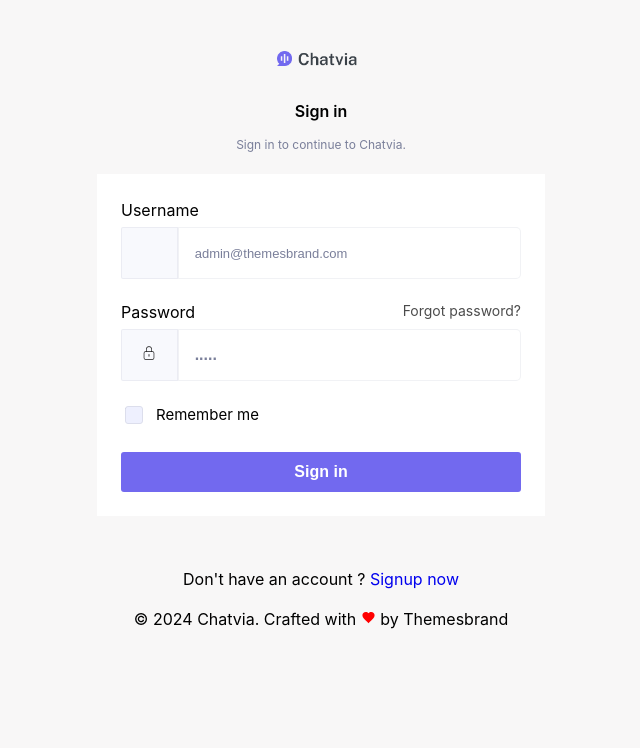
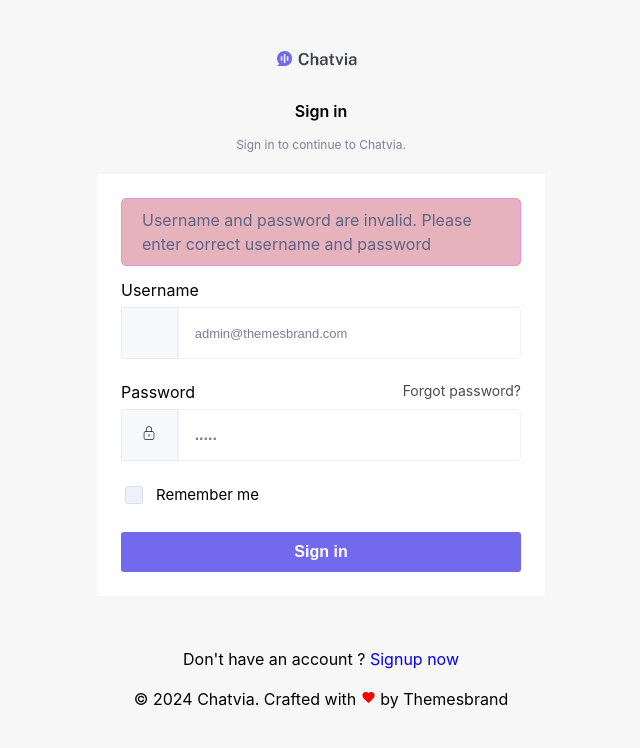
Before and after one commit to Debi7/Chatvia, a React (Vite) app: page / in a window 1280 px wide. Shown: the top 748 px of the page, without its empty margins (319-959 px from the left). Built offline with nearby package versions, Linux system fonts and the light colour scheme; some icons are missing.

Commit message:
pink form

```diff
--- a/src/pages/SignIn/SignIn.jsx
+++ b/src/pages/SignIn/SignIn.jsx
@@ -39,17 +39,11 @@
           validate={values => {
             const errors = {};
             if (!values.email) {
-              // мой вариант
-              errors.email =
-                <div className={styles.errorText}>
-                  <span>Username and password are invalid. Please enter correct username and password</span>
-                </div>
-
-              // errors.email = 'Required'; вариант из либы
+              // errors.email = 'Required';
             } else if (
               !/^[A-Z0-9._%+-]+@[A-Z0-9.-]+\.[A-Z]{2,}$/i.test(values.email)
             ) {
-              // errors.email = 'Invalid email address'; вариант из либы
+              // errors.email = 'Invalid email address';
             }
             return errors;
           }}
@@ -70,10 +64,15 @@
             isSubmitting,
           }) => (
             <form onSubmit={handleSubmit}>
+              {/* TODO тут должен быть розовый блок с инфой о невалидности значений из инпутов - НАД инпутами */}
+
+              {errors ? (
+                <div className={styles.errorText}>
+                  <span>Username and password are invalid. Please enter correct username and password</span>
+                </div>
+              ) : null}
+
               <div className={styles["wrapper-input"]}>
-
-                {/* TODO тут должен быть розовый блок с инфой о невалидности значений из инпутов - НАД инпутами */}
-
                 <div className={styles.textInput}>
                   <span>Username</span>
                 </div>
--- a/src/pages/SignIn/SignIn.module.css
+++ b/src/pages/SignIn/SignIn.module.css
@@ -75,6 +75,9 @@
   color: #5e6484;
 }
 
+.hidden {
+  display: none;
+}
 
 /* блок инпут */
 .wrapper-input {
```
